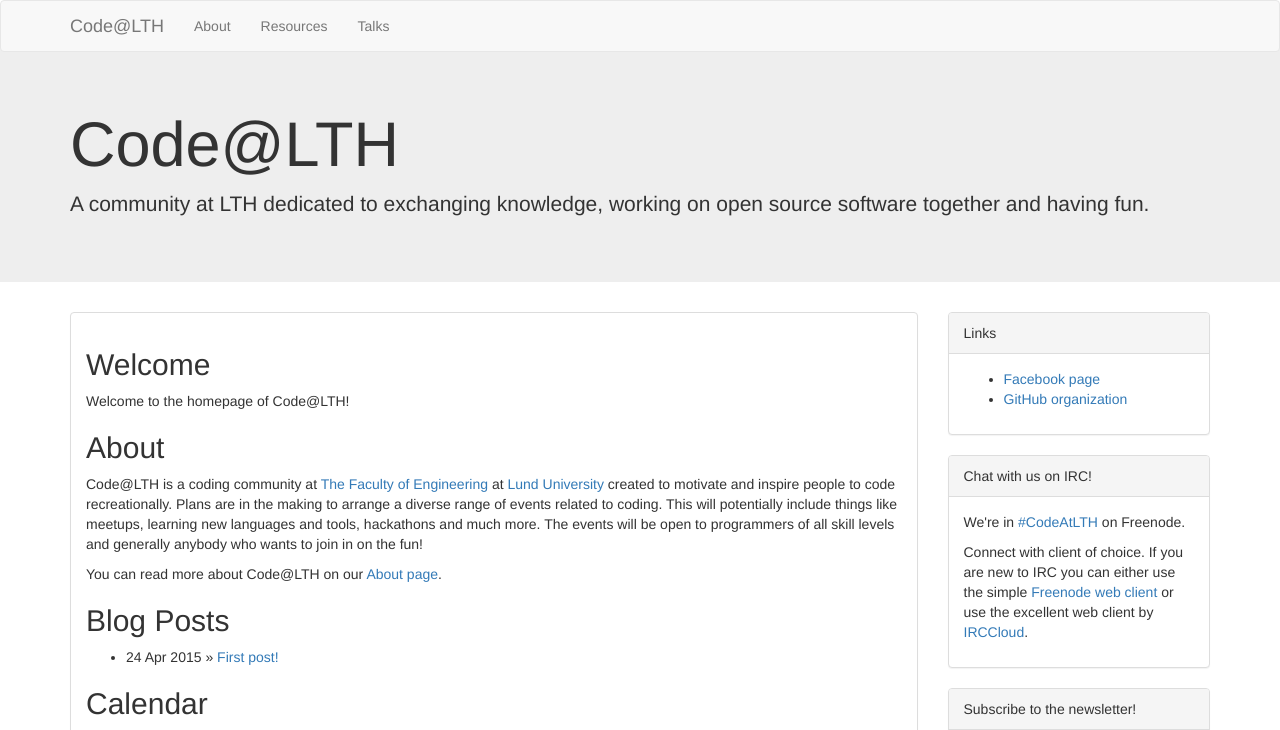
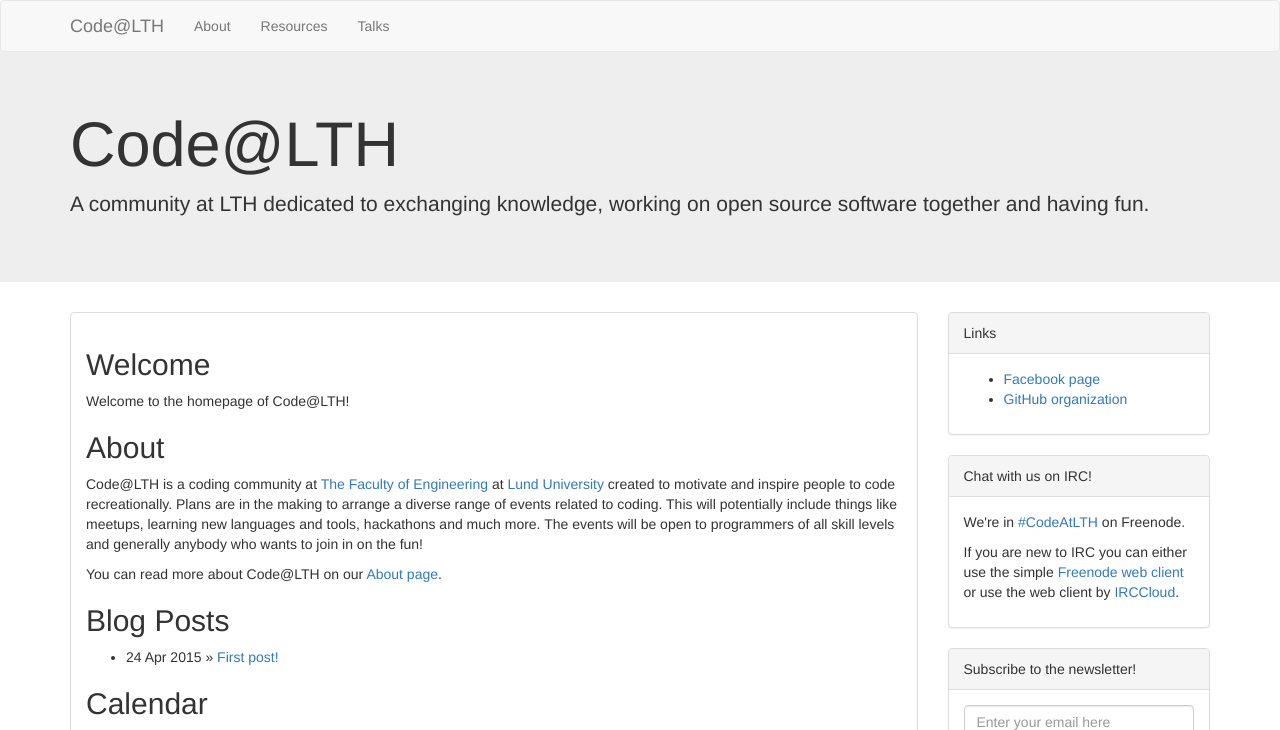
Before and after one commit to Code-at-LTH/code-at-lth.github.io, a Jekyll site: the page built from index.html, in a window 1280 px wide. Shown: the top 730 px of the page. Built offline with Jekyll 4.4.1, drawn with Linux system fonts in a browser that asks for light colours; Markdown is read by kramdown in place of the engine named in the settings; grey boxes are pictures that could not be loaded.

Commit message:
Removed unnecessary sentence

```diff
--- a/_includes/sidebar.html
+++ b/_includes/sidebar.html
@@ -28,7 +28,7 @@
         </p>
 
         <p>
-            Connect with client of choice. If you are new to IRC you can either use the simple <a href="https://webchat.freenode.net/?channels=CodeAtLTH">Freenode web client</a> or use the excellent web client by <a href="https://irccloud.com/">IRCCloud</a>.
+            If you are new to IRC you can either use the simple <a href="https://webchat.freenode.net/?channels=CodeAtLTH">Freenode web client</a> or use the web client by <a href="https://irccloud.com/">IRCCloud</a>.
         </p>
     </div>
 </div>
```
